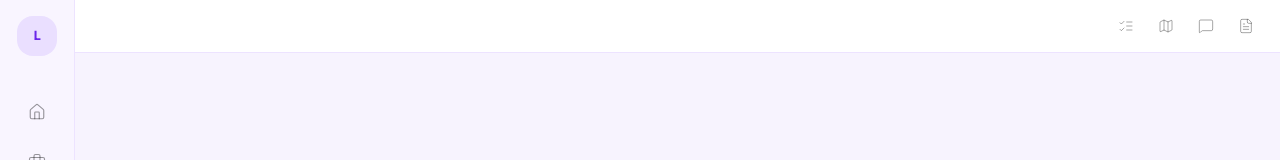
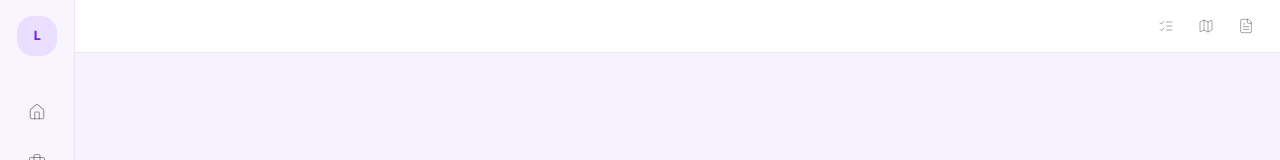
Before and after one commit to PHAB4/Lynks-Backend, a Next.js app in the folder frontend/: page /chat in a window 1280 px wide. Shown: the top 160 px of the page. Built offline with nearby package versions, Linux system fonts and the light colour scheme; a web font is replaced by a local one.

Commit message:
fix: hide panel icons when already on matching page
- Each icon now has optional page path (roadmap->/roadmap, chat->/chat, resume->/resume)
- Top bar filters out icons whose page matches current pathname
- Steps icon always shows (no dedicated page)

```diff
--- a/frontend/components/AppLayout.tsx
+++ b/frontend/components/AppLayout.tsx
@@ -13,11 +13,11 @@ import { supabase } from '@/lib/supabase'
 
 export type PanelId = 'chat' | 'steps' | 'resume' | 'roadmap'
 
-const PANEL_ICONS: { id: PanelId; icon: typeof MessageSquare; label: string }[] = [
+const PANEL_ICONS: { id: PanelId; icon: typeof MessageSquare; label: string; page?: string }[] = [
   { id: 'steps', icon: ListChecks, label: 'Steps' },
-  { id: 'roadmap', icon: Map, label: 'Roadmap' },
-  { id: 'chat', icon: MessageSquare, label: 'Chat' },
-  { id: 'resume', icon: FileText, label: 'Resume' },
+  { id: 'roadmap', icon: Map, label: 'Roadmap', page: '/roadmap' },
+  { id: 'chat', icon: MessageSquare, label: 'Chat', page: '/chat' },
+  { id: 'resume', icon: FileText, label: 'Resume', page: '/resume' },
 ]
 
 export type PanelSide = 'left' | 'right'
@@ -257,7 +257,7 @@ export default function AppLayout({ children }: { children: React.ReactNode }) {
         {/* Top icon bar — 4 split-screen icons (hidden on dashboard) */}
         {pathname !== '/dashboard' && (
         <div className="hidden md:flex items-center justify-end gap-1 px-4 py-2 border-b border-[#EDE3FF] bg-white shrink-0">
-          {PANEL_ICONS.map((item) => {
+          {PANEL_ICONS.filter(item => !item.page || !pathname.startsWith(item.page)).map((item) => {
             const isActive = openPanels.includes(item.id)
             return (
               <button
```
